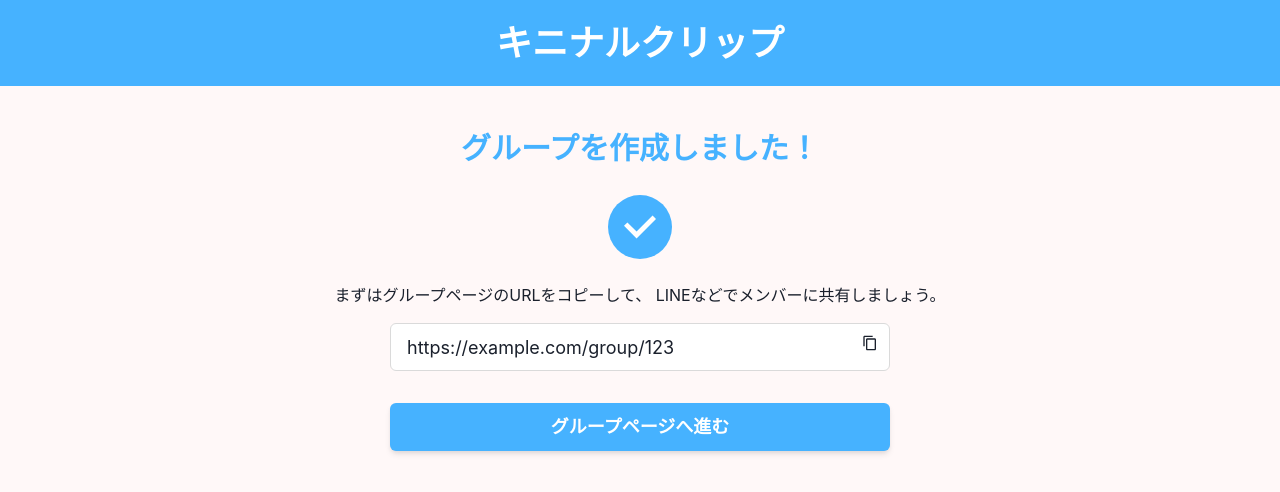
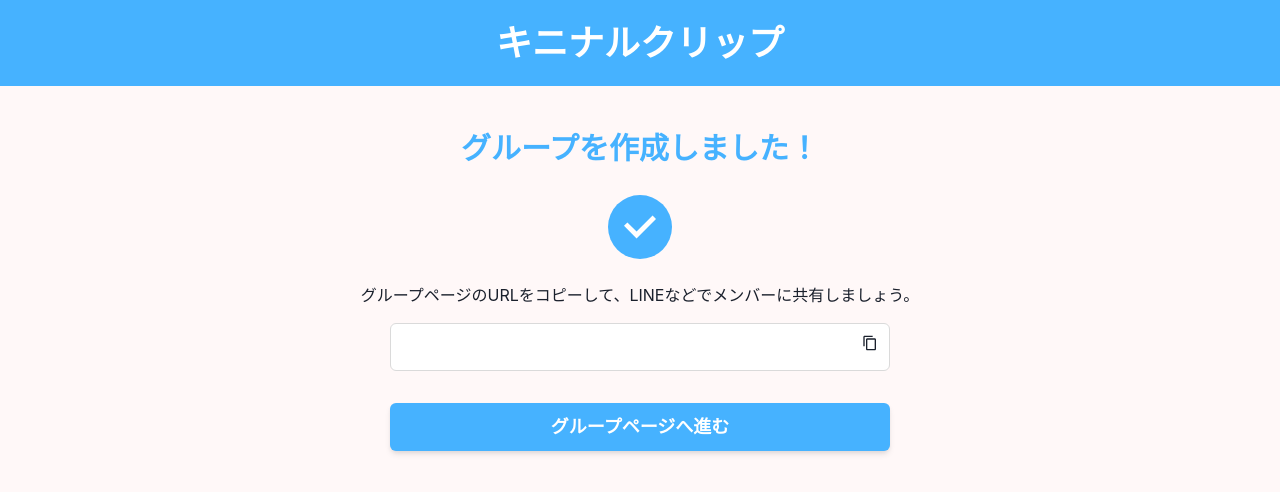
Before and after one commit to Mire0726/kininaru_clip, a Next.js app in the folder frontend/: page /done in a window 1280 px wide. Shown: the top 492 px of the page. Built offline with nearby package versions, Linux system fonts and the light colour scheme.

Commit message:
feat: グループ作成後のページ遷移とURLコピー機能を追加 (#62)
* feat: グループ作成後のページ遷移とURLコピー機能を追加

* feat: グループ作成完了ページのコンポーネントを分割し、Suspenseを追加

* fix

```diff
--- a/frontend/src/app/done/page.tsx
+++ b/frontend/src/app/done/page.tsx
@@ -1,5 +1,6 @@
 "use client";
 
+import { Suspense } from "react";
 import {
   Box,
   Button,
@@ -16,18 +17,26 @@ import {
 } from "@chakra-ui/react";
 import { CheckIcon, CopyIcon } from "@chakra-ui/icons";
 import Header from "../../components/header";
+import { useSearchParams, useRouter } from "next/navigation";
 
-export default function GroupCreated() {
+function DoneContent() {
+  const searchParams = useSearchParams();
+  const router = useRouter();
+  const groupId = searchParams.get("id");
+  const groupUrl = groupId ? `${window.location.origin}/group/${groupId}` : "";
+
   const fontSize = useBreakpointValue({ base: "2xl", md: "3xl" });
   const inputSize = useBreakpointValue({ base: "md", md: "lg" });
   const buttonSize = useBreakpointValue({ base: "md", md: "lg" });
-
-  const groupUrl = "https://example.com/group/123";
   const { hasCopied, onCopy } = useClipboard(groupUrl);
 
+  const handleGroupPageNavigation = () => {
+    if (groupId) {
+      router.push(`/group/${groupId}`);
+    }
+  };
+
   return (
-    <Flex direction="column" minH="100vh" bg="#FFF8F8">
-      <Header />
     <Flex direction="column" align="center" justify="center" mt={10} px={4}>
       <Text fontSize={fontSize} fontWeight="bold" color="#46B2FF" mb={6}>
         グループを作成しました！
@@ -47,8 +56,7 @@ export default function GroupCreated() {
       </Box>
 
       <Text fontSize="md" mb={4} textAlign="center">
-          まずはグループページのURLをコピーして、
-          LINEなどでメンバーに共有しましょう。
+        グループページのURLをコピーして、LINEなどでメンバーに共有しましょう。
       </Text>
 
       <Stack spacing={4} w="full" maxW="500px">
@@ -64,7 +72,7 @@ export default function GroupCreated() {
             <InputRightElement>
               <IconButton
                 aria-label="Copy URL"
-                  icon={<CopyIcon />}
+                icon={hasCopied ? <CheckIcon /> : <CopyIcon />}
                 onClick={onCopy}
                 variant="ghost"
               />
@@ -80,12 +88,22 @@ export default function GroupCreated() {
           borderRadius="md"
           boxShadow="md"
           _hover={{ bg: "#3A9CEB" }}
-            onClick={() => window.location.href = groupUrl}
+          onClick={handleGroupPageNavigation}
         >
           グループページへ進む
         </Button>
       </Stack>
     </Flex>
+  );
+}
+
+export default function GroupCreated() {
+  return (
+    <Flex direction="column" minH="100vh" bg="#FFF8F8">
+      <Header />
+      <Suspense fallback={<div>Loading...</div>}>
+        <DoneContent />
+      </Suspense>
     </Flex>
   );
 }
--- a/frontend/src/app/new/page.tsx
+++ b/frontend/src/app/new/page.tsx
@@ -36,7 +36,6 @@ export default function NewGroup() {
     setMemberName("");
   };
 
-  // メンバー削除処理
   const handleRemoveMember = (name: string) => {
     setMembers(members.filter((member) => member !== name));
   };
@@ -54,10 +53,10 @@ export default function NewGroup() {
       },
       {
         onSuccess: (data) => {
-          router.push(data.url);
+          router.push(`/done?id=${encodeURIComponent(data.id)}`);
         },
         onError: () => {
-          console.log(members.map((name) => ({ name })))
+          console.log(members.map((name) => ({ name })));
           toast({
             title: "エラー",
             description: "グループの作成に失敗しました",
```
Lines whose indentation alone changed are shown as unchanged.
